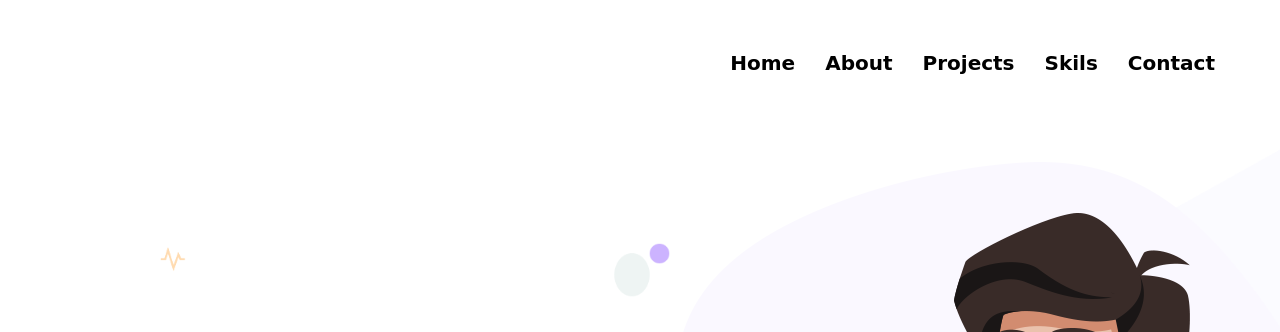
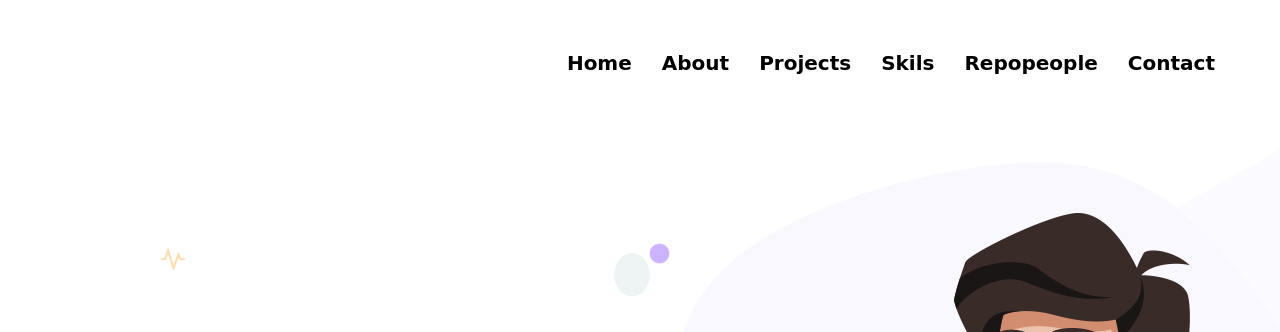
Before and after one commit to faysalmohammed2020/spps, a plain HTML site: page index.html in a window 1280 px wide. Shown: the top 332 px of the page. Drawn offline with Linux system fonts and the light colour scheme.

Commit message:
Update index.html
code update

```diff
--- a/index.html
+++ b/index.html
@@ -22,6 +22,7 @@
     <h2><a href="#About">About</a></h2>
     <h2><a href="#Projects">Projects</a></h2>
     <h2><a href="#Skills">Skils</a></h2>
+    <h2><a href="repopeople.html">Repopeople</a></h2>
     <h2><a href="#contact">Contact</a></h2>
 
 
```
